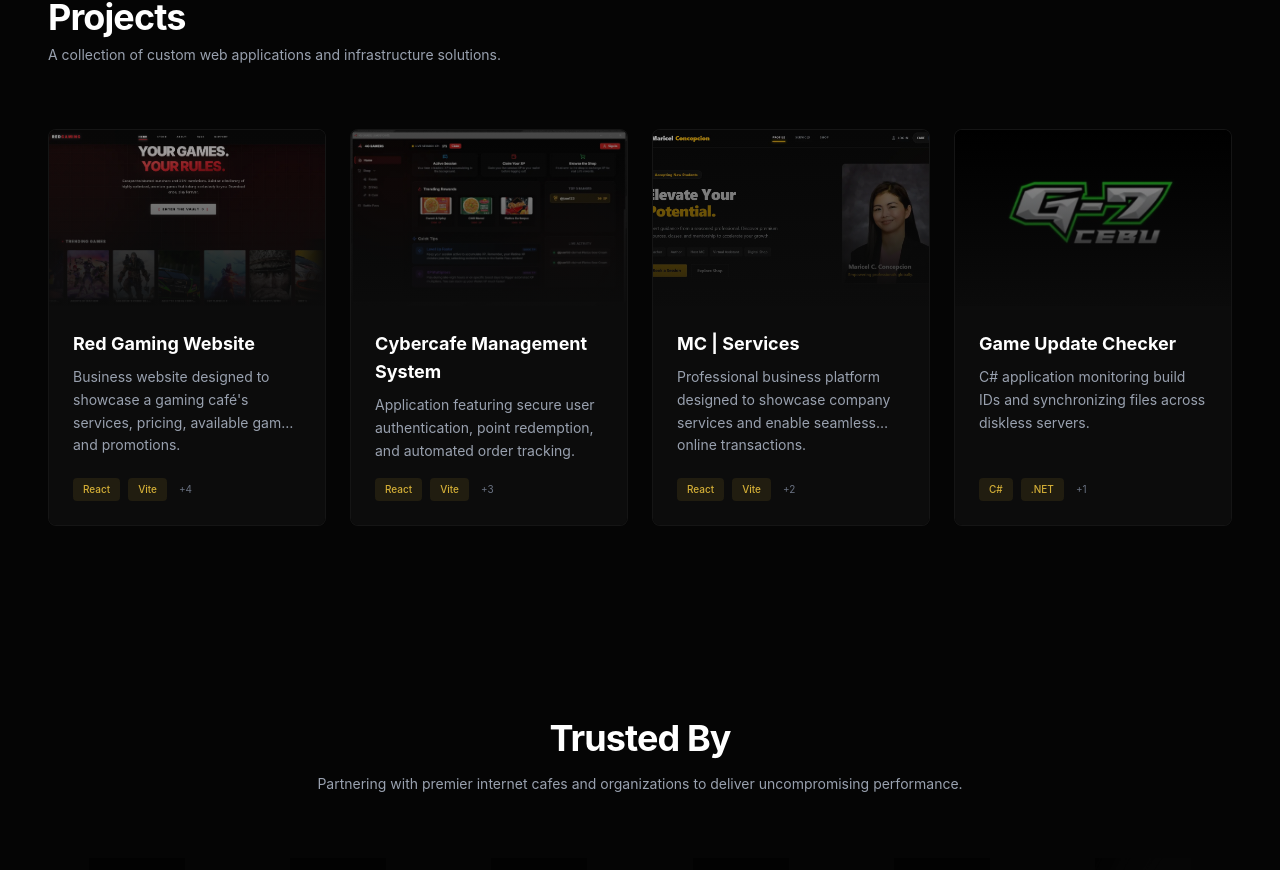
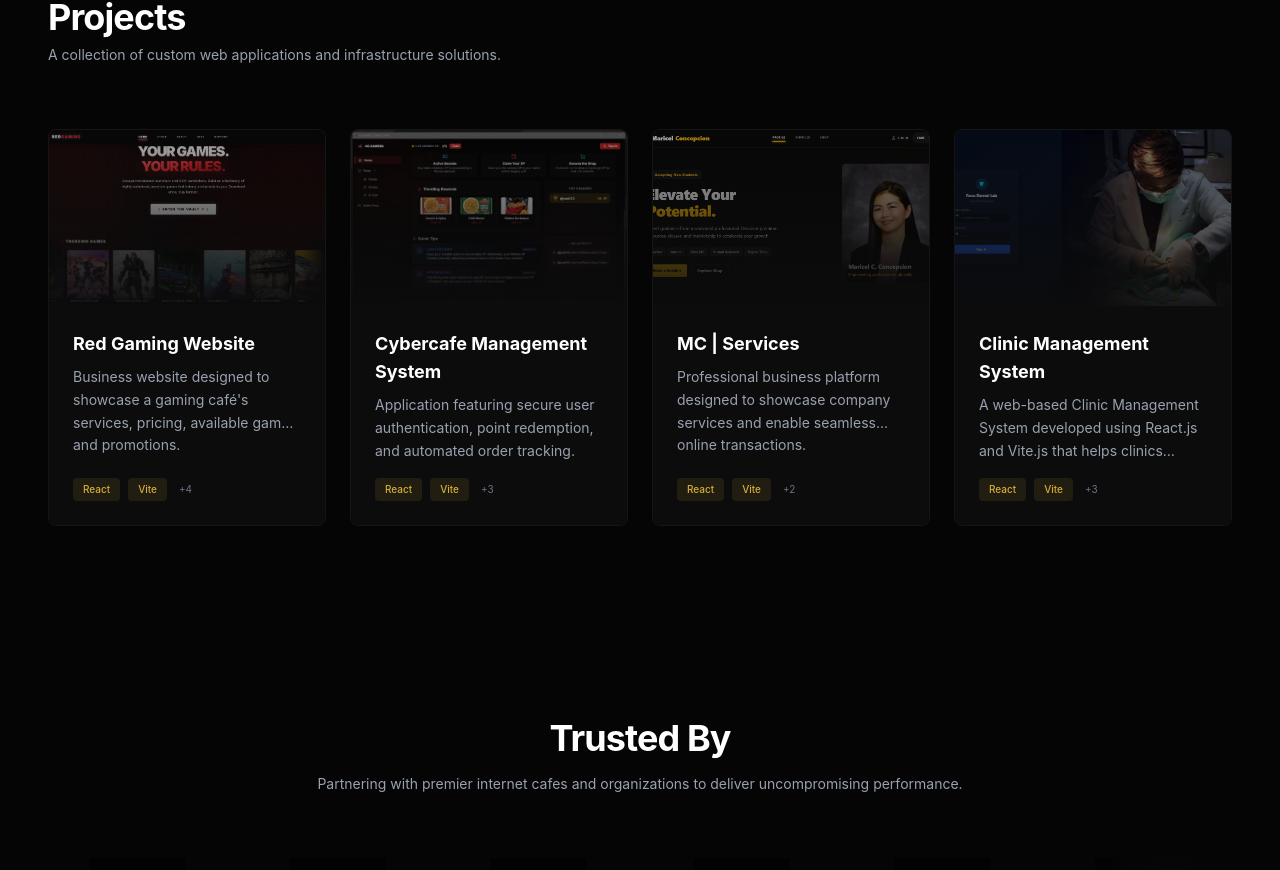
Before and after one commit to unrealisticfaces/secretdiskless, a React (Vite) app: page / in a window 1280 px wide. Shown: the part 899-1769 px from the top of the page. Built offline with nearby package versions, Linux system fonts and the light colour scheme.

Commit message:
Add files via upload

```diff
--- a/src/components/Projects.jsx
+++ b/src/components/Projects.jsx
@@ -36,11 +36,11 @@ export default function Projects() {
       tags: ["React", "Vite", "PayMongo", "Firebase"]
     },
     {
-      title: "Game Update Checker",
-      images: ["/assets/clients/1.webp", "/assets/clients/10.webp", "/assets/clients/13.webp"],
-      description: "C# application monitoring build IDs and synchronizing files across diskless servers.",
-      details: "This tool significantly reduces manual patching time by automating the deployment of game updates across hundreds of client PCs simultaneously. Built entirely using C# and .NET framework.",
-      tags: ["C#", ".NET", "TCP/IP"]
+      title: "Clinic Management System",
+      images: ["/assets/clients/fano1.webp", "/assets/clients/fano2.webp"],
+      description: "A web-based Clinic Management System developed using React.js and Vite.js that helps clinics efficiently manage patients, appointments, records, and daily operations in one centralized platform",
+      details: "The system offers an intuitive and responsive user interface that enables clinic staff to efficiently register patients, schedule and manage appointments, maintain electronic medical records, monitor consultation histories, and organize essential healthcare information. By replacing traditional paper-based processes, the platform improves workflow efficiency, reduces administrative workload, minimizes human error, and enhances the overall patient experience.",
+      tags: ["React", "Vite", "Nodejs", "Firebase Database", "Tailwind CSS3"]
     }
   ];
 
```
